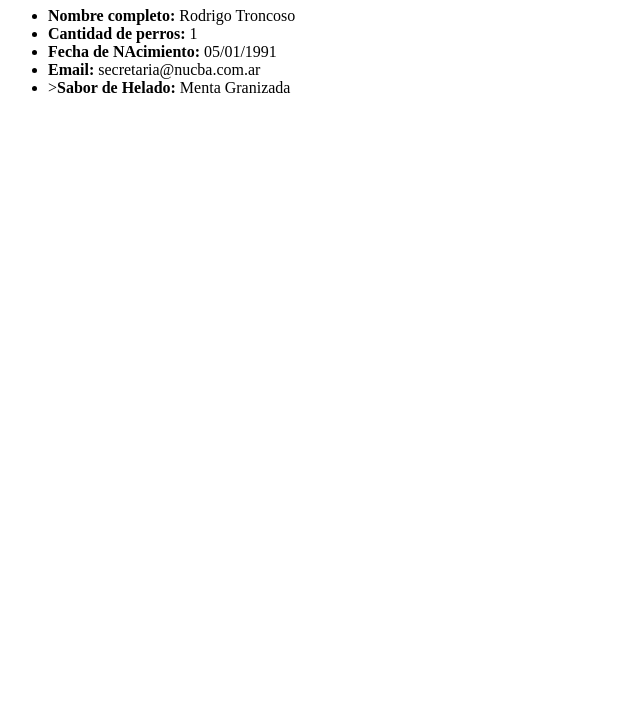
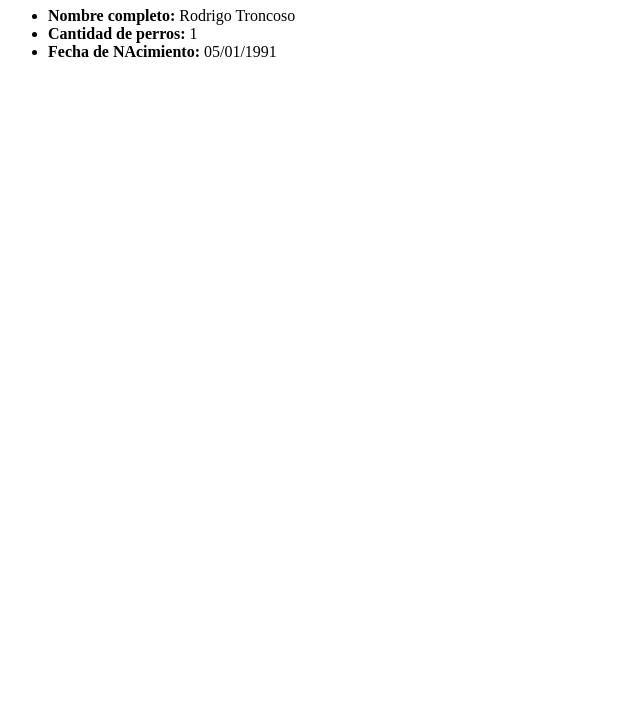
Before and after one commit to federicomcodazzi/nucba_2717, a plain HTML site: page clase_2/index.html in a window 1280 px wide. Shown: the part 73-800 px from the top of the page, without its empty margins (0-640 px from the left). Drawn offline with Linux system fonts and the light colour scheme.

Commit message:
borre cosas

```diff
--- a/clase_2/index.html
+++ b/clase_2/index.html
@@ -12,8 +12,6 @@
     <li><b>Nombre completo: </b>Rodrigo Troncoso</li>
     <li><b>Cantidad de perros:</b> 1</li>
     <li><b>Fecha de NAcimiento:</b> 05/01/1991</li>
-    <li><b>Email:</b> secretaria@nucba.com.ar</li>
-    <li>><b>Sabor de Helado:</b> Menta Granizada</li>
    </ul>
 </body>
 </html>
```
